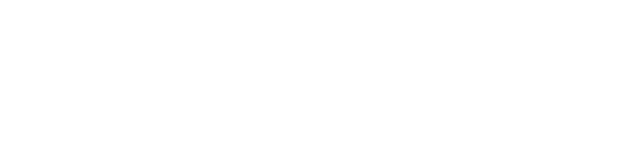
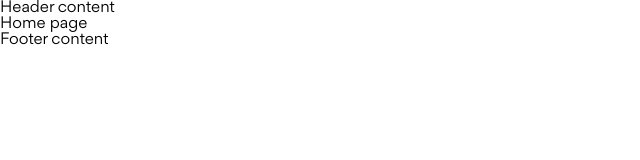
Before and after one commit to ksornhan310/HTML_CSS_FINAL, a website: page index.html in a window 1280 px wide. Shown: the whole page, without its empty margins (0-640 px from the left). Drawn offline with Linux system fonts and the light colour scheme.

Commit message:
Make header and footer reusable

```diff
--- /dev/null
+++ b/assets/js/scripts.js
@@ -0,0 +1,17 @@
+function load(selector, url) {
+    const cached = localStorage.getItem(url);
+
+    if (cached) {
+        document.querySelector(selector).innerHTML = cached;
+    }
+
+
+    fetch(url)
+        .then(response => response.text())
+        .then(html => {
+            if (html !== cached) {
+                document.querySelector(selector).innerHTML = html;
+                localStorage.setItem(url, html);
+            }
+        })
+}
--- a/index.html
+++ b/index.html
@@ -13,18 +13,28 @@
     <link rel="apple-touch-icon" sizes="180x180" href="./assets/favicon/apple-touch-icon.png" />
     <link rel="manifest" href="./assets/favicon/site.webmanifest" />
 
-    <!-- font -->
+    <!-- Fonts -->
     <link rel="stylesheet" href="./assets/font/stylesheet.css">
 
-    <style>
-        body {
-            font-family: Gordita, sans-serif;
-        }
-    </style>
+    <!-- Styles -->
+    <link rel="stylesheet" href="./assets/css/main.css">
+
+    <!-- Scripts -->
+     <script src="./assets/js/scripts.js"></script>
 </head>
 
 <body>
+    <header id="header"></header>
+    <script>
+        load("#header", "./templates/header.html");
+    </script>
 
+    <h1>Home page</h1>
+
+    <footer id="footer"></footer>
+    <script>
+        load("#footer", "./templates/footer.html");
+    </script>
 </body>
 
 </html>
--- /dev/null
+++ b/templates/footer.html
@@ -0,0 +1,3 @@
+<div class="footer__inner">
+    <h1>Footer content</h1>
+</div>
--- /dev/null
+++ b/templates/header.html
@@ -0,0 +1,3 @@
+<div class="header__iner">
+    <h1>Header content</h1>
+</div>
```
